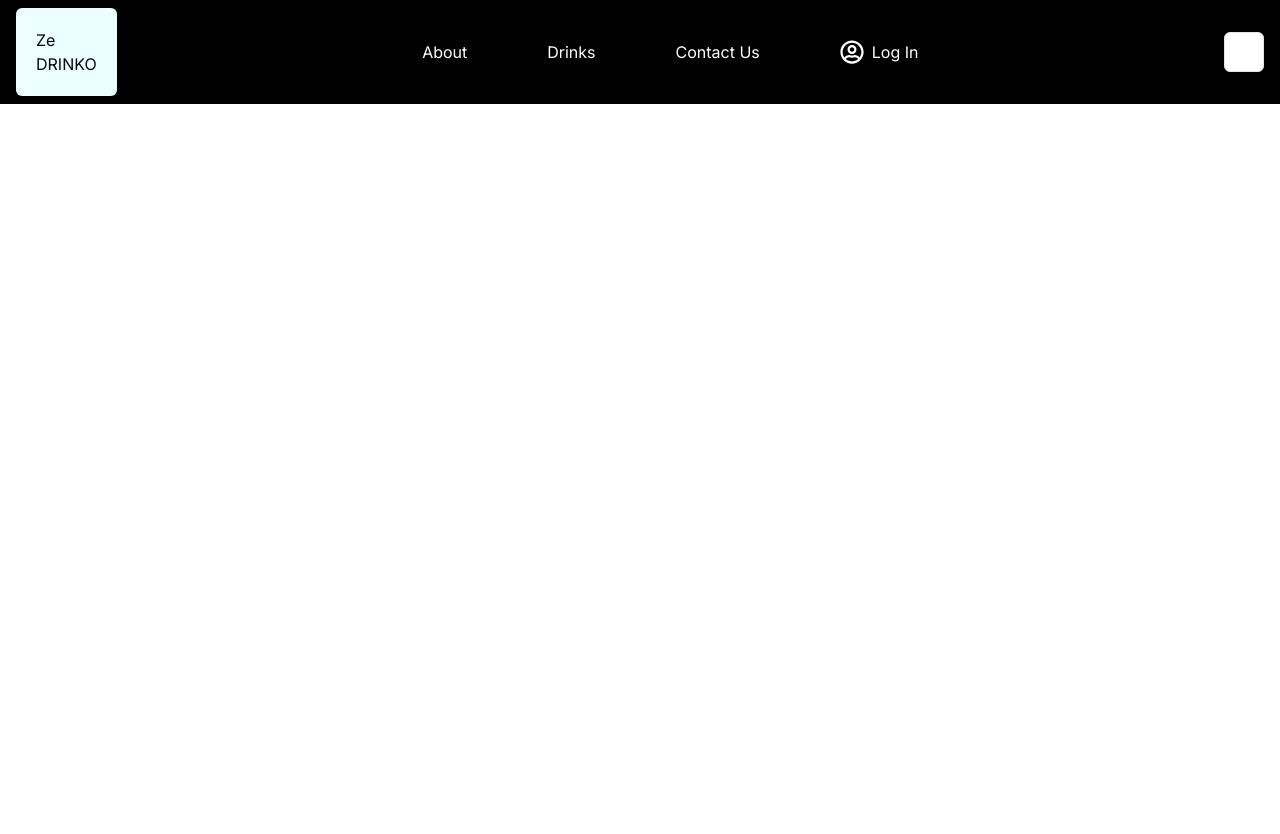
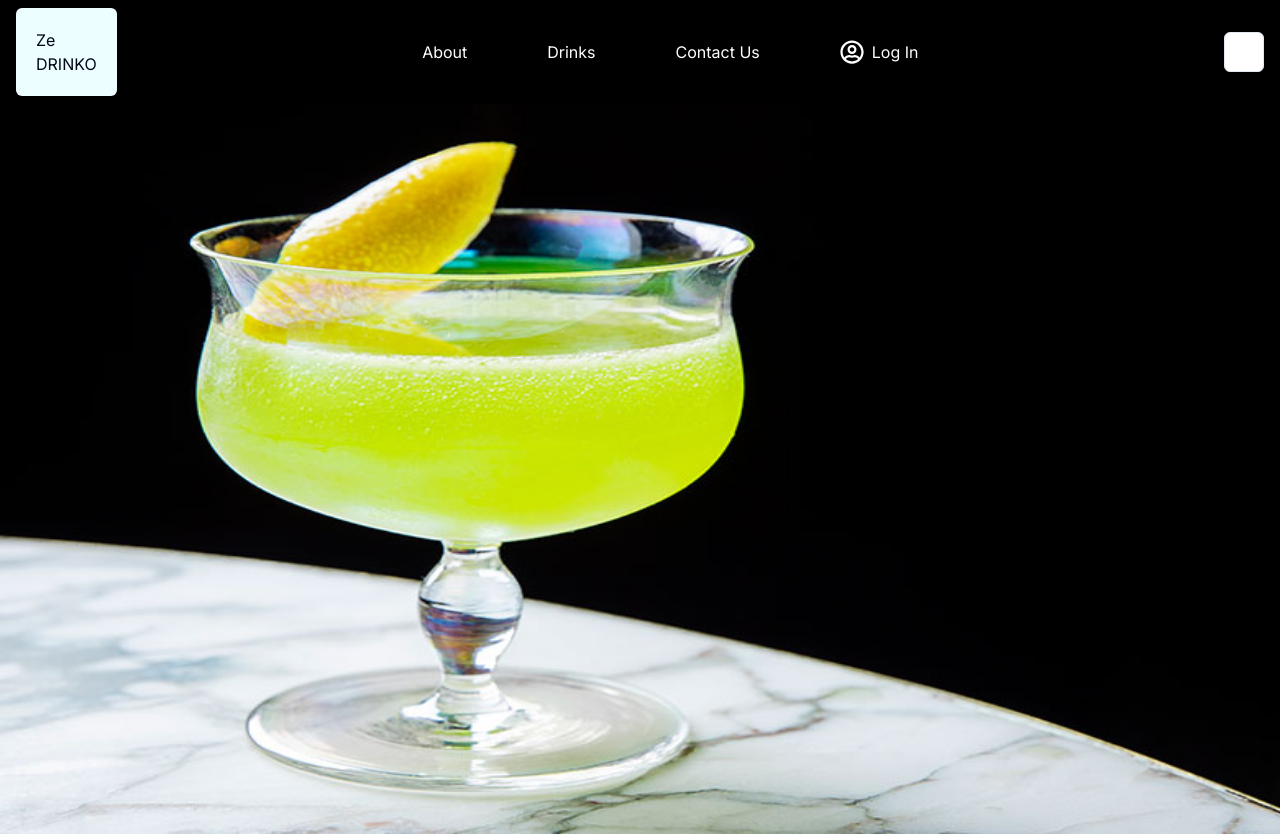
Before and after one commit to EwiJosepha/drinko, a Next.js app: page /landing in a window 1280 px wide. Before the commit the page ends 800 px from the top, so only its background shows below. Built offline with nearby package versions, Linux system fonts and the light colour scheme.

Commit message:
adding abt page

```diff
--- a/app/landing/page.tsx
+++ b/app/landing/page.tsx
@@ -1,3 +1,4 @@
+import HeroSection from '@/components/organisms/heroSec'
 import Navbar from '@/components/organisms/nav'
 import React from 'react'
 
@@ -5,6 +6,7 @@ function LandingPage() {
   return (
     <div>
       <Navbar />
+      <HeroSection />
     </div>
   )
 }
--- a/app/page.tsx
+++ b/app/page.tsx
@@ -3,7 +3,7 @@ import LandingPage from "./landing/page";
 
 export default function Home() {
   return (<>
-    <main className=" p-24">
+    <main>
       <LandingPage />
     </main>
     {/* <section className="p-24">
--- /dev/null
+++ b/components/organisms/heroSec.tsx
@@ -0,0 +1,18 @@
+import Image from "next/image"
+import punch from "@/public/assets/images/punchpic.jpg"
+const HeroSection: React.FC = () => {
+
+  return (
+    <>
+       <section className="w-full max-w-full">
+                <Image
+                    src={punch}
+                    alt="Hero Image"
+                    style={{ width: '100%', height: '730px', transition: 'filter 0.5s' }}
+                />
+                </section>
+    </>
+  )
+}
+
+export default HeroSection;
```
Also changed, not shown: public/assets/images/punchpic.jpg (added).
